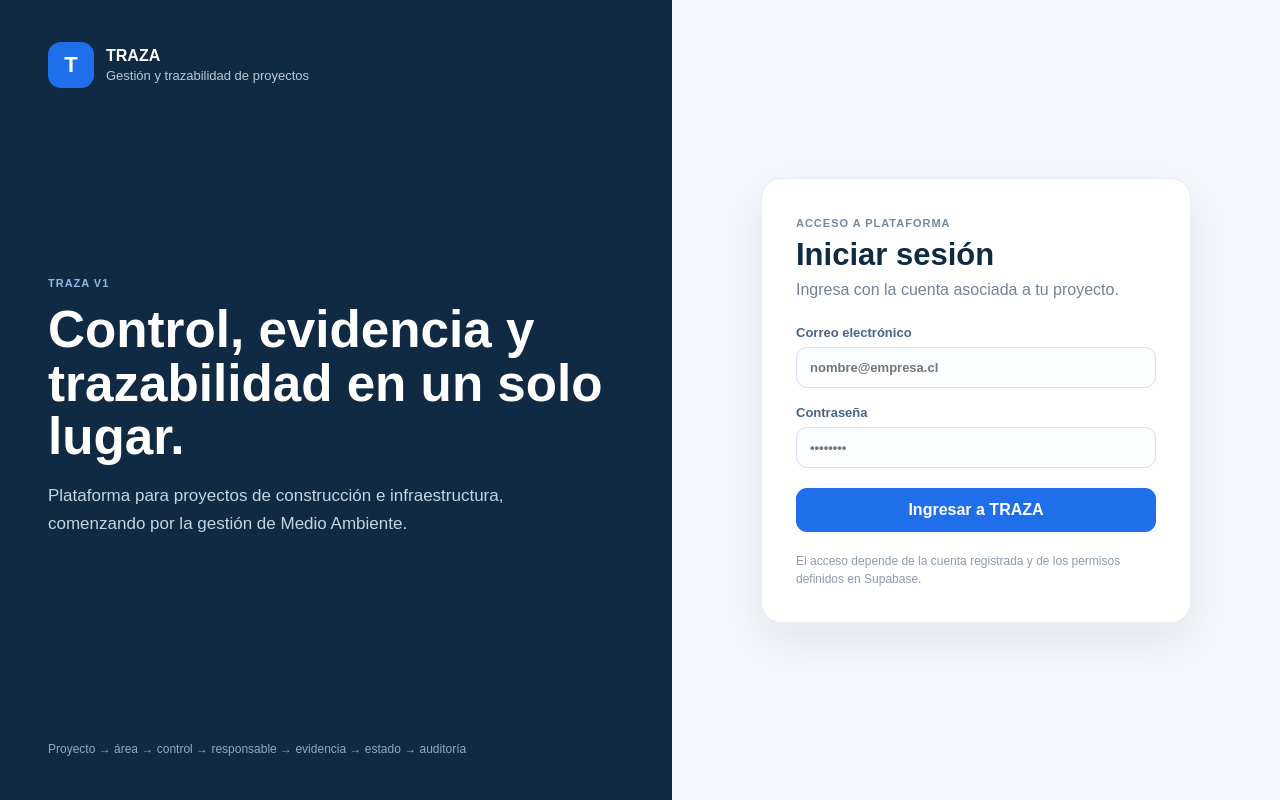
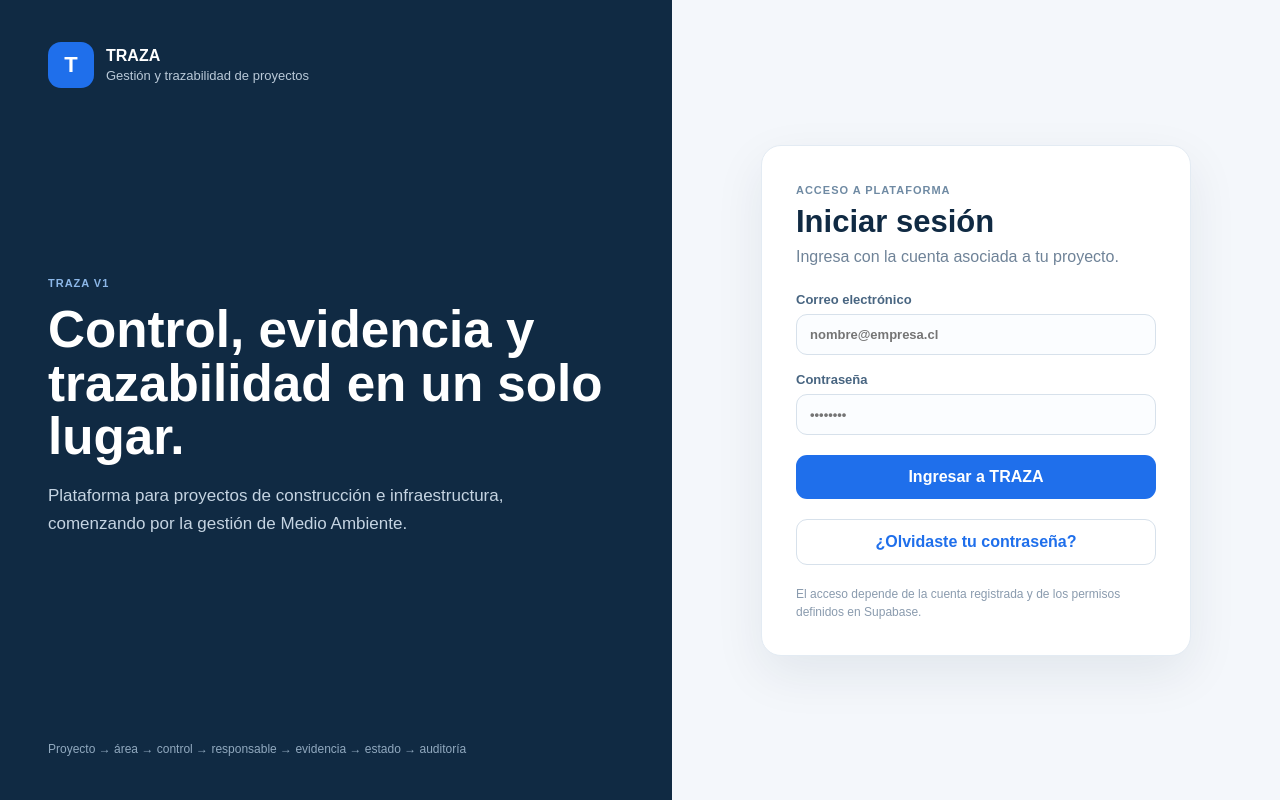
Before and after one commit to franciscomacdonald-debug/Traza, a Next.js app: page /login in a window 1280 px wide. Built offline with nearby package versions, Linux system fonts and the light colour scheme; no server answers.

Commit message:
reset pass

```diff
--- a/app/login/page.tsx
+++ b/app/login/page.tsx
@@ -10,18 +10,24 @@
   const [email, setEmail] = useState("");
   const [password, setPassword] = useState("");
   const [loading, setLoading] = useState(false);
+  const [recovering, setRecovering] = useState(false);
   const [message, setMessage] = useState("");
+  const [info, setInfo] = useState("");
 
   useEffect(() => {
     if (!supabase) return;
+
     supabase.auth.getSession().then(({ data }) => {
-      if (data.session) router.replace("/");
+      if (data.session) {
+        router.replace("/");
+      }
     });
   }, [router]);
 
   async function handleLogin(event: FormEvent<HTMLFormElement>) {
     event.preventDefault();
     setMessage("");
+    setInfo("");
 
     if (!supabase) {
       setMessage("Falta configurar la conexión con Supabase.");
@@ -49,6 +55,38 @@
 
     router.replace("/");
     router.refresh();
+  }
+
+  async function handleRecovery() {
+    setMessage("");
+    setInfo("");
+
+    if (!supabase) {
+      setMessage("Falta configurar la conexión con Supabase.");
+      return;
+    }
+
+    if (!email.trim()) {
+      setMessage("Escribe primero tu correo electrónico.");
+      return;
+    }
+
+    setRecovering(true);
+
+    const redirectTo = `${window.location.origin}/reset-password`;
+
+    const { error } = await supabase.auth.resetPasswordForEmail(email.trim(), {
+      redirectTo,
+    });
+
+    setRecovering(false);
+
+    if (error) {
+      setMessage("No fue posible enviar el correo de recuperación.");
+      return;
+    }
+
+    setInfo("Te enviamos un correo para crear una nueva contraseña.");
   }
 
   return (
@@ -113,9 +151,34 @@
             </label>
 
             {message && <div className={styles.message}>{message}</div>}
+            {info && (
+              <div style={{
+                border: "1px solid #cfe8d6",
+                background: "#f3fbf5",
+                color: "#2f6b3a",
+                borderRadius: 10,
+                padding: "11px 12px",
+                fontSize: 13
+              }}>
+                {info}
+              </div>
+            )}
 
             <button type="submit" disabled={loading}>
               {loading ? "Ingresando..." : "Ingresar a TRAZA"}
+            </button>
+
+            <button
+              type="button"
+              onClick={handleRecovery}
+              disabled={recovering}
+              style={{
+                background: "white",
+                color: "#1f6feb",
+                border: "1px solid #d7e1eb"
+              }}
+            >
+              {recovering ? "Enviando..." : "¿Olvidaste tu contraseña?"}
             </button>
           </form>
 
```
